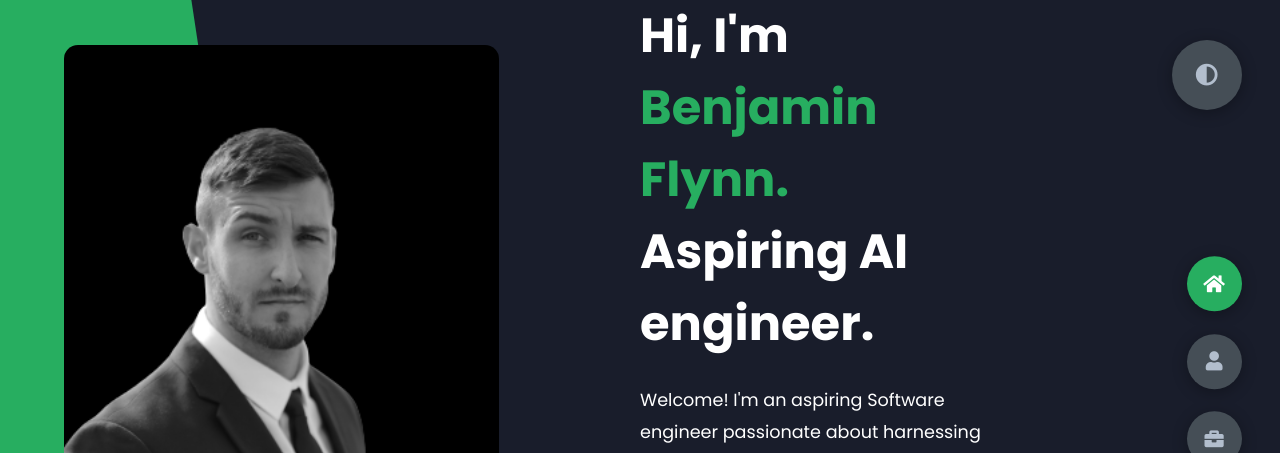
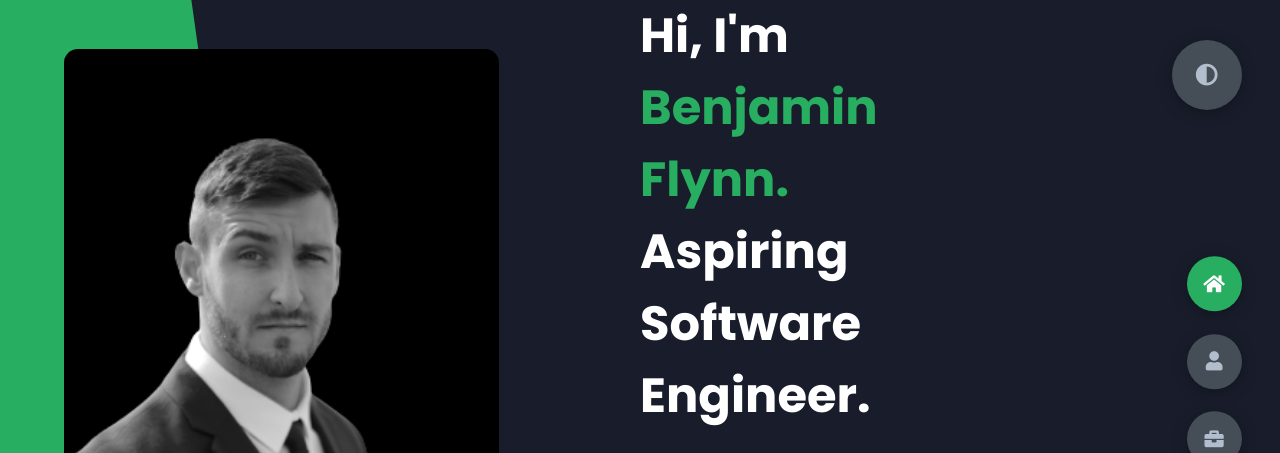
Before and after one commit to benflynn648/benflynn648.github.io, a plain HTML site: page index.html in a window 1280 px wide. Shown: the top 453 px of the page. Drawn offline with Linux system fonts and the light colour scheme.

Commit message:
Update index.html

```diff
--- a/index.html
+++ b/index.html
@@ -24,7 +24,7 @@
                 <h1 class="name">
                     Hi, I'm <span>Benjamin Flynn.</span><br>
 
-                    Aspiring AI engineer.
+                    Aspiring Software Engineer.
                 </h1>
                 <p>
                     Welcome! I'm an aspiring Software engineer passionate about harnessing technology to solve real-world problems.
@@ -43,7 +43,7 @@
         </div>
     </header>
     <main>
-        <section class="container about" id="about">
+       <!-- <section class="container about" id="about">
             <div class="main-title">
                 <h2>About <span>me</span><span class="bg-text">my stats</span></h2>
             </div>
@@ -79,7 +79,7 @@
                     </div>
                 </div>
             </div>
-        </section>
+        </section>--!>
         <section class="container" id="portfolio">
             <div class="main-title">
                 <h2>My <span>Portfolio</span><span class="bg-text">My Work</span></h2>
```
